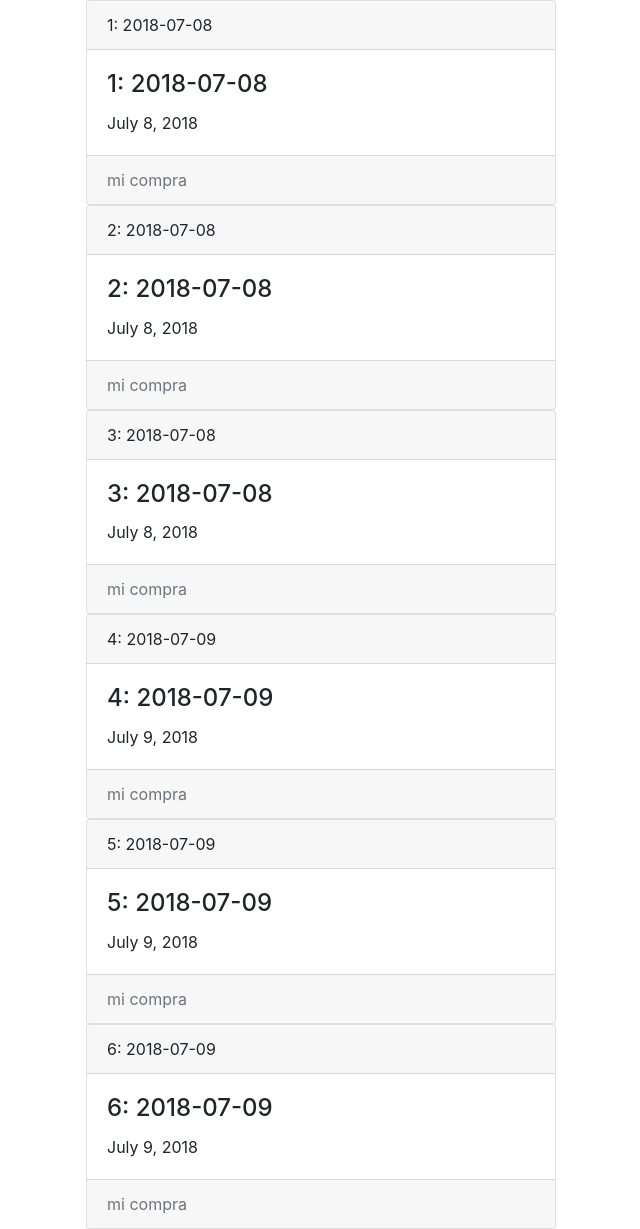
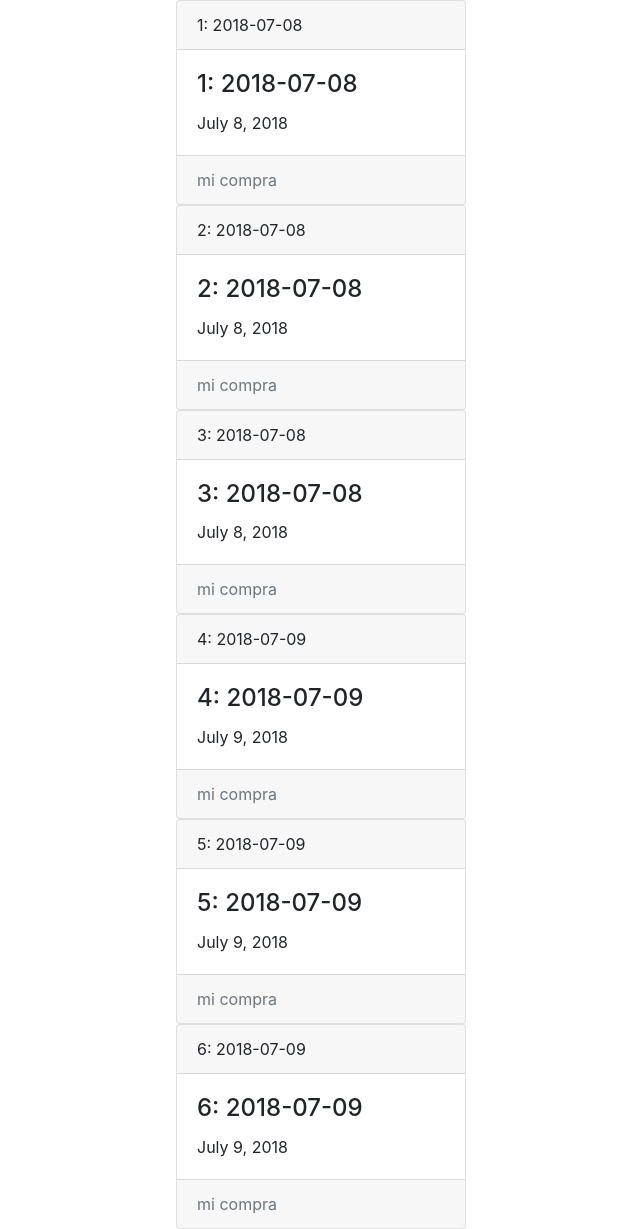
Before and after one commit to Alialmandoz/shoplist, a Django app: page / in a window 1280 px wide. Shown: the part 56-1285 px from the top of the page, without its empty margins (319-959 px from the left). Run offline with Django 3.2, Linux system fonts and the light colour scheme; data comes from the database, SQL or seed files in the repository; some libraries are stand-ins or nearby versions.

Commit message:
conteiner width modificado
ahora usa 25vh en vez de 500px

```diff
--- a/lista/templates/base.html
+++ b/lista/templates/base.html
@@ -18,7 +18,7 @@
     <style>
         .container {
 
-            width: 500px !important;
+            width: 25vw !important;
         }
     </style>
 
```
